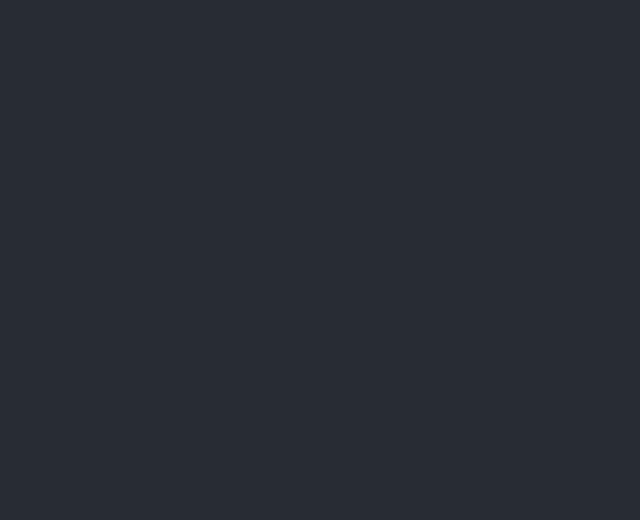
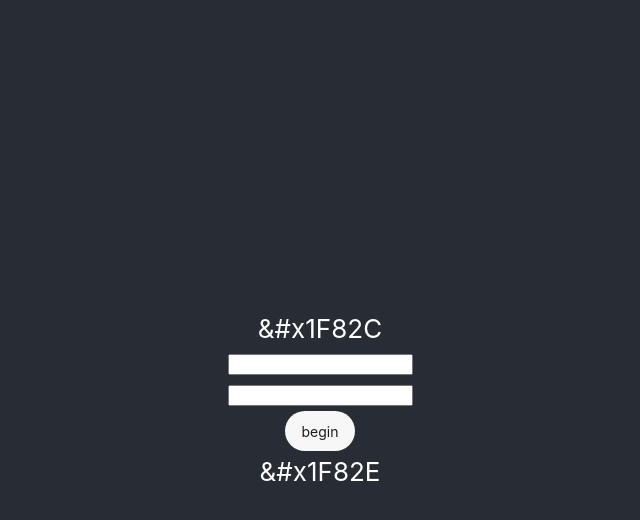
Before and after one commit to zalefin/microAES, a React (Create React App) app: page / in a window 1280 px wide. Both pictures are taken after a click on the element "encrypt". Shown: the top 520 px of the page, without its empty margins (320-960 px from the left). Built offline with nearby package versions, Linux system fonts and the light colour scheme.

Commit message:
add data input scene

```diff
--- a/src/App.js
+++ b/src/App.js
@@ -1,6 +1,20 @@
 import React from 'react';
 import './App.css';
 import {motion} from 'framer-motion';
+
+const smoothButton = function(onClick, text, delay) {
+    return (
+	<motion.div
+	className='button'
+	onClick={onClick}
+	initial={{opacity: 0}}
+	animate={{opacity: 1, transition: {duration: 1.5, delay: delay}}}
+	whileHover={{scale: 1.05, transition: {duration: 0.5}}}
+	whileTap={{scale: 0.9}}>
+	{text}
+	</motion.div>
+    );
+}
 
 class TitleScene extends React.Component {
     constructor(props) {
@@ -15,25 +29,60 @@ class TitleScene extends React.Component {
 		initial={{opacity: 0}}
 		animate={{opacity: 1, transition: {duration: 1.5}}}
 	    >microAES</motion.div>
-	    <motion.div
-		className='button'
-		onClick={this.props.encryptHandler}
-		initial={{opacity: 0}}
-		animate={{opacity: 1, transition: {duration: 1.5, delay: 1}}}
-		whileHover={{scale: 1.05, transition: {duration: 0.5}}}
-		whileTap={{scale: 0.9}}>
-		encrypt
-	    </motion.div>
-	    <motion.div
-		className='button'
-		initial={{opacity: 0}}
-		animate={{opacity: 1, transition: {duration: 1.5, delay: 1.2}}}
-		whileHover={{scale: 1.05, transition: {duration: 0.5}}}
-		whileTap={{scale: 0.9}}>
-		decrypt
-	    </motion.div>
+	    {smoothButton(this.props.encryptHandler, 'encrypt', 1)}
+	    {smoothButton(this.props.decryptHandler, 'decrpyt', 1.2)}
 	    </div>
 
+	);
+    }
+}
+
+class DataForm extends React.Component {
+    constructor(props) {
+	super(props);
+	this.state = {
+	    data: '',
+	    key: '',
+	};
+
+	this.handleChangeData = this.handleChangeData.bind(this);
+	this.handleChangeKey = this.handleChangeKey.bind(this);
+	this.handleSubmit = this.props.handleSubmit.bind(this);
+    }
+
+    handleChangeData(event) {
+	this.setState({data: event.target.value});
+    }
+
+    handleChangeKey(event) {
+	this.setState({key: event.target.value});
+    }
+
+    render() {
+	return (
+	    <div>
+	    <input id='datain' type="text" value={this.state.data} onChange={this.handleChangeData} />
+	    <br/>
+	    <input id='keyin' type="text" value={this.state.key} onChange={this.handleChangeKey} />
+	    {smoothButton(this.handleSubmit, 'begin', 1)}
+	    </div>
+	);
+    }
+}
+
+class InputScene extends React.Component {
+    constructor(props) {
+	super(props)
+    }
+    render() {
+	return (
+	    <span>
+	    <div>&#x1F82C</div>
+	    <div className='scene'>
+	    <DataForm handleSubmit={this.props.beginHandler}/>
+	    </div>
+	    <div>&#x1F82E</div>
+	    </span>
 	);
     }
 }
@@ -50,10 +99,12 @@ class CipherStory extends React.Component {
 	let scene;
 	switch(this.state.scene) {
 	    case 'title':
-		scene = <TitleScene encryptHandler={() => this.setState({scene: "encrypt"})}/>;
+		scene = <TitleScene encryptHandler={() => this.setState({scene: 'input'})}/>;
 		break;
 	    case 'input':
-		scene = <InputScene />;
+		scene = <InputScene beginHandler={() => this.setState({scene: 'firstop'})}/>;
+		break;
+	    case 'firstop':
 		break;
 	}
 	return (
```
